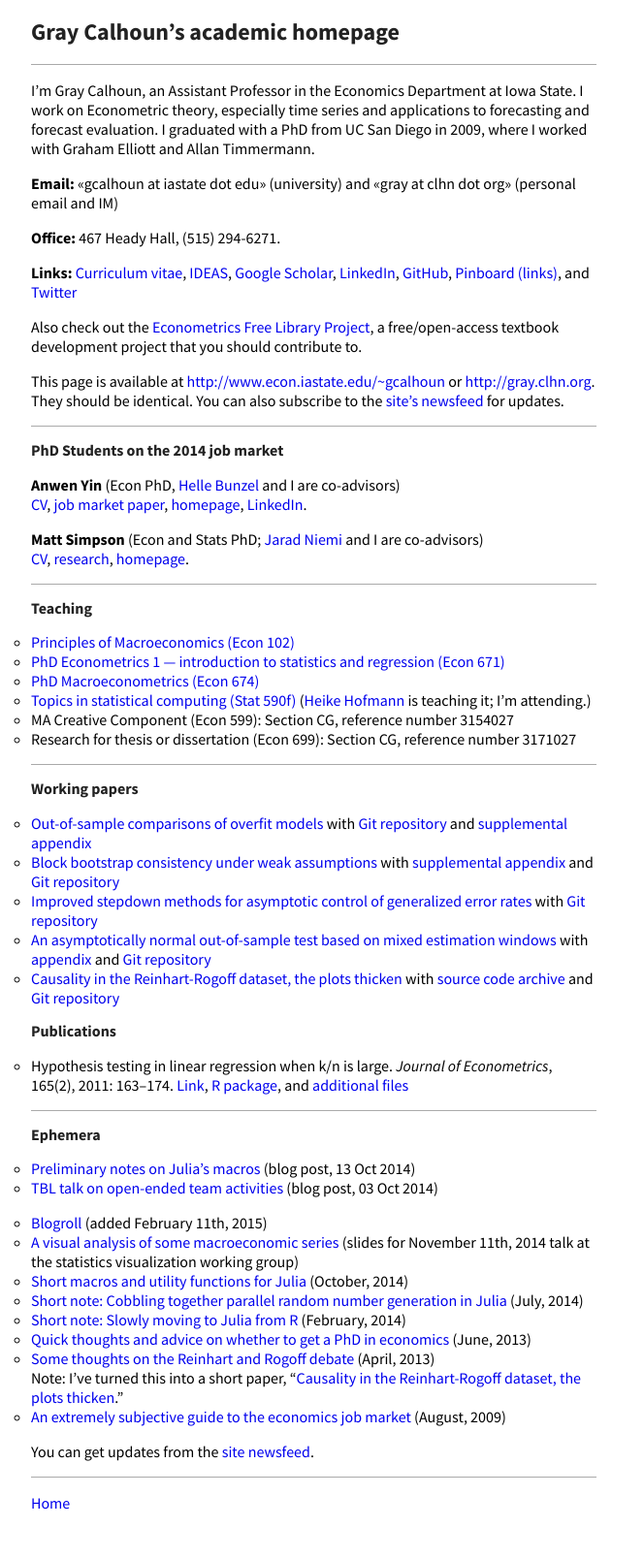
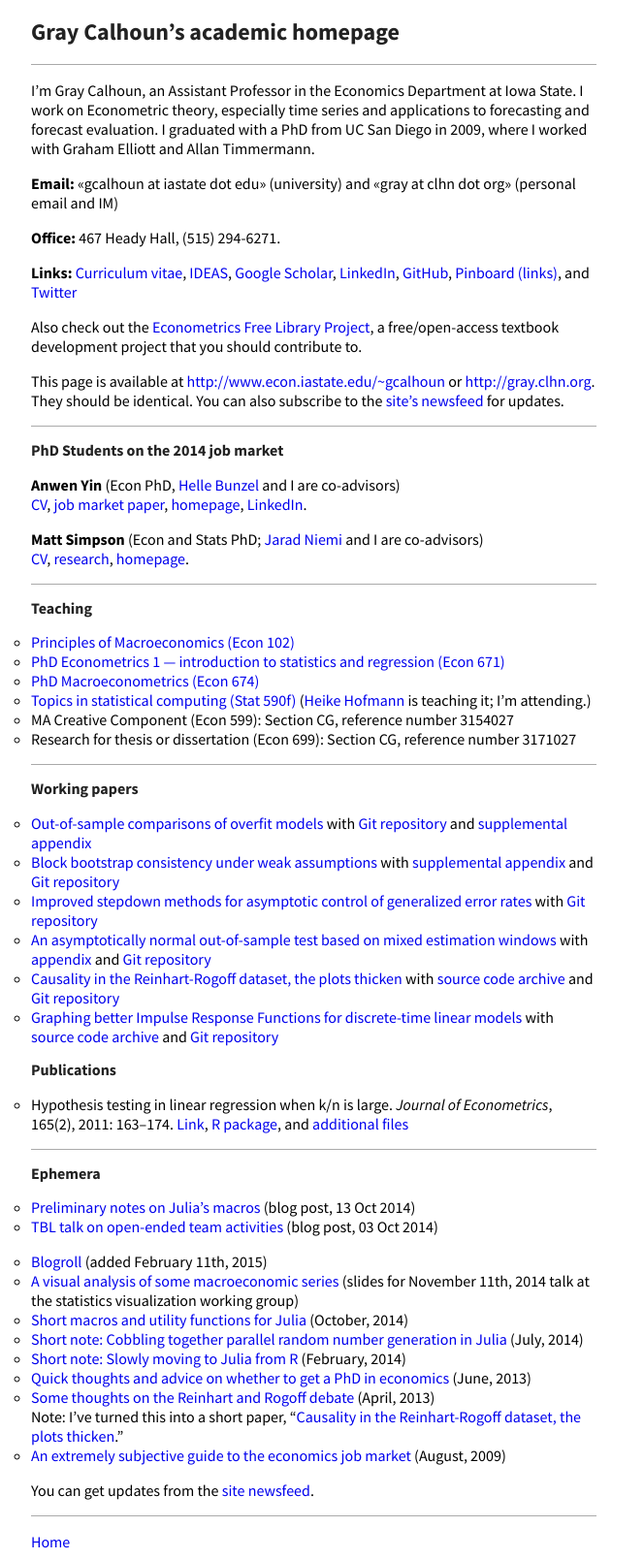
Before and after one commit to mmkuang/grayclhn.github.io, a Jekyll site: the page built from index.md, in a window 1280 px wide. Shown: the whole page at 97% size, without its empty margins (0-664 px from the left). Built offline with Jekyll 4.4.1, drawn with Linux system fonts in a browser that asks for light colours; Markdown is read by kramdown in place of the engine named in the settings; before the commit the page ends 1568 px from its top, so only the background shows below that.

Commit message:
Add smooth IRF paper

```diff
--- a/index.md
+++ b/index.md
@@ -91,6 +91,9 @@ updates.
 * [Causality in the Reinhart-Rogoff dataset, the plots thicken](dl/calhoun-rr-graphics.pdf)
   with [source code archive](dl/calhoun-rr-graphics.zip) and
   [Git repository](https://git.ece.iastate.edu/gcalhoun/rr_graphics/tree/v2015-02-06)
+* [Graphing better Impulse Response Functions for discrete-time linear models](dl/calhoun-smoothirf.pdf)
+  with [source code archive](dl/calhoun-smoothirf.zip) and
+  [Git repository](https://git.ece.iastate.edu/gcalhoun/smooth_irf/tree/2015-02-22)
 
 <a id="publications"> </a>
 ## Publications
```
Also changed, not shown: 2 other files.
